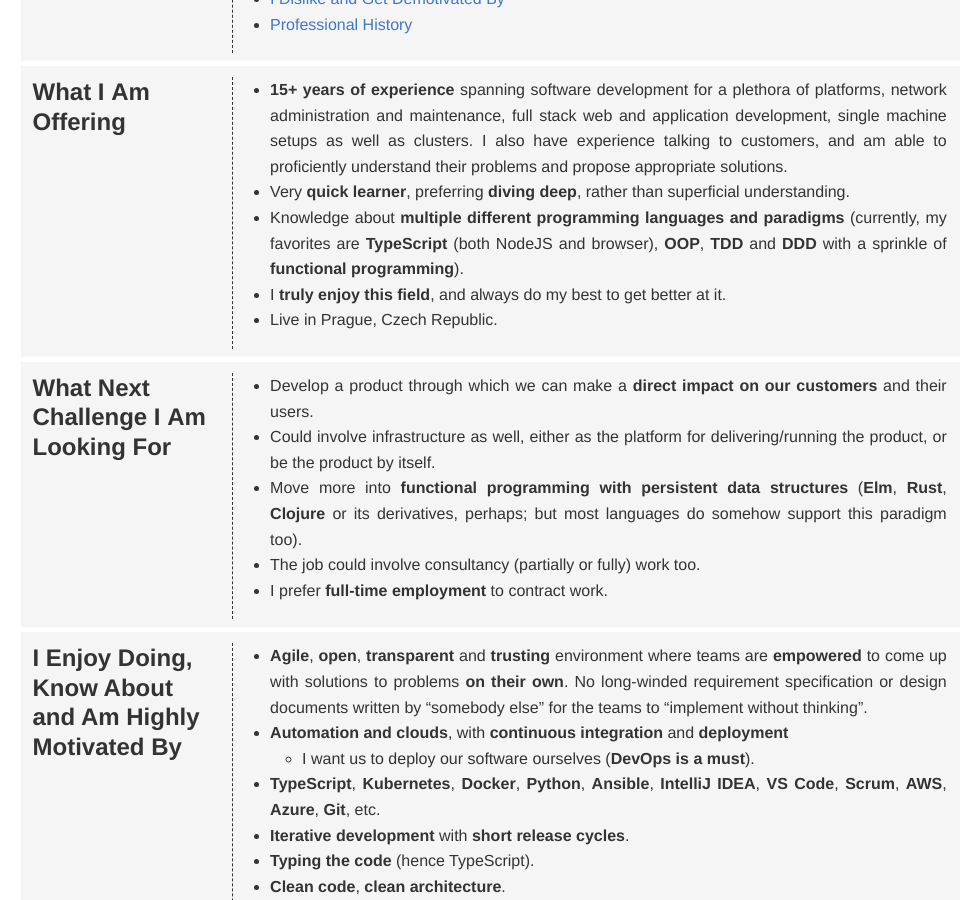
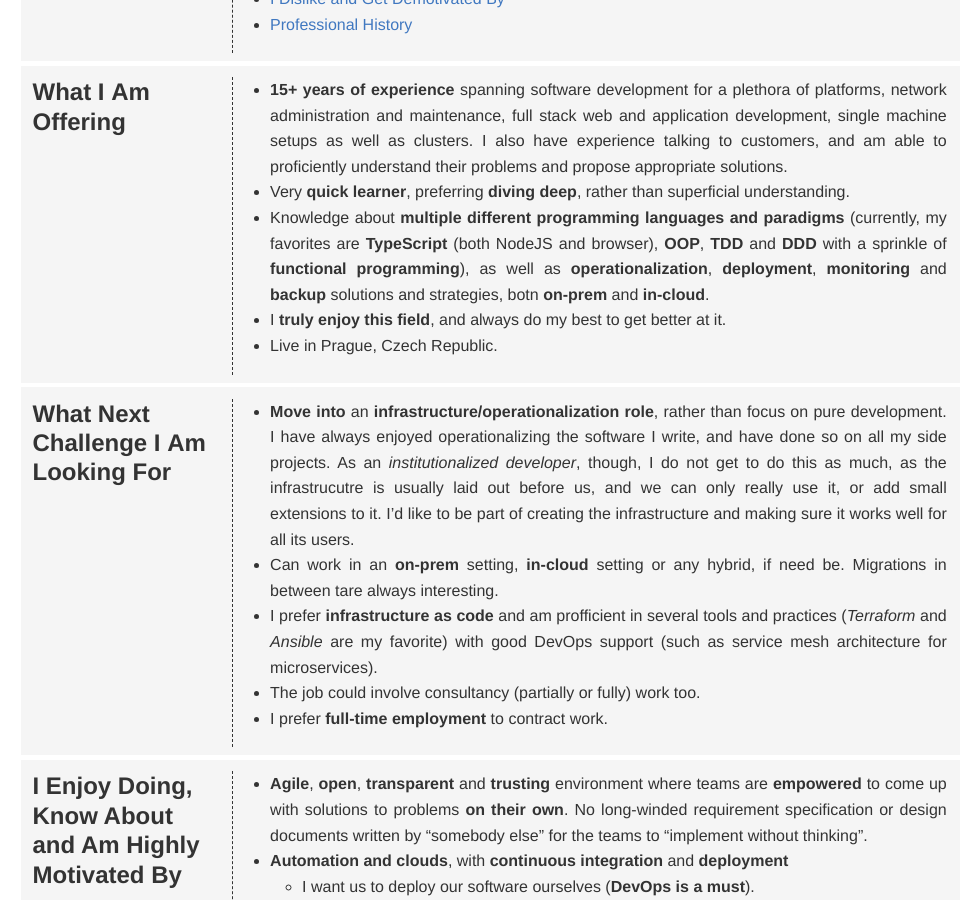
Before and after one commit to petr-motejlek/my-cv, a Jekyll site: the page built from _pages/index.markdown, in a window 1280 px wide and 900 px high, scrolled down 236 px. Shown: the whole window, without its empty margins (150-1128 px from the left). Built offline with Jekyll 4.4.1, drawn with Linux system fonts in a browser that asks for light colours.

Commit message:
Update index.markdown

```diff
--- a/_pages/index.markdown
+++ b/_pages/index.markdown
@@ -55,7 +55,8 @@ title: Curriculum Vitae
   superficial understanding.
 - Knowledge about __multiple different programming languages and paradigms__
   (currently, my favorites are __TypeScript__ (both NodeJS and browser), __OOP__, __TDD__ and __DDD__
-  with a sprinkle of __functional programming__).
+  with a sprinkle of __functional programming__), as well as __operationalization__,
+  __deployment__, __monitoring__ and __backup__ solutions and strategies, botn __on-prem__ and __in-cloud__.
 - I __truly enjoy this field__, and always do my best to get better at it.
 - Live in Prague, Czech Republic.
 
@@ -69,13 +70,20 @@ title: Curriculum Vitae
 
 </div>
 
-- Develop a product through which we can make a __direct impact on our
-  customers__ and their users.
-- Could involve infrastructure as well, either as the platform for
-  delivering/running the product, or be the product by itself.
-- Move more into __functional programming with persistent data structures__
-  (__Elm__, __Rust__, __Clojure__ or its derivatives, perhaps; but most
-  languages do somehow support this paradigm too).
+- __Move into__ an __infrastructure/operationalization role__, rather
+  than focus on pure development. I have always enjoyed operationalizing
+  the software I write, and have done so on all my side projects. As
+  an _institutionalized developer_, though, I do not get to do this as much,
+  as the infrastrucutre is usually laid out before us, and we can only
+  really use it, or add small extensions to it. I'd like to be part
+  of creating the infrastructure and making sure it works well for
+  all its users.
+- Can work in an __on-prem__ setting, __in-cloud__ setting or any hybrid,
+  if need be. Migrations in between tare always interesting.
+- I prefer __infrastructure as code__ and am profficient in several
+  tools and practices (_Terraform_ and _Ansible_ are my favorite)
+  with good DevOps support (such as service mesh architecture for
+  microservices).
 - The job could involve consultancy (partially or fully) work too.
 - I prefer __full-time employment__ to contract work.
 
```
